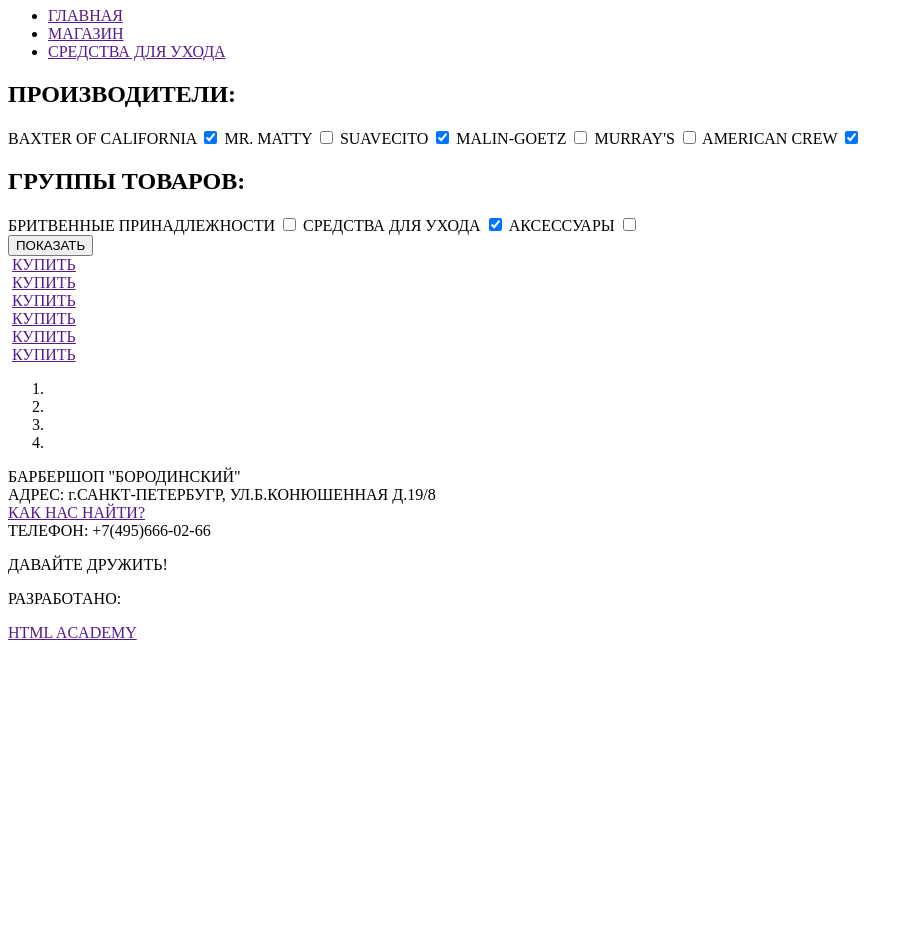
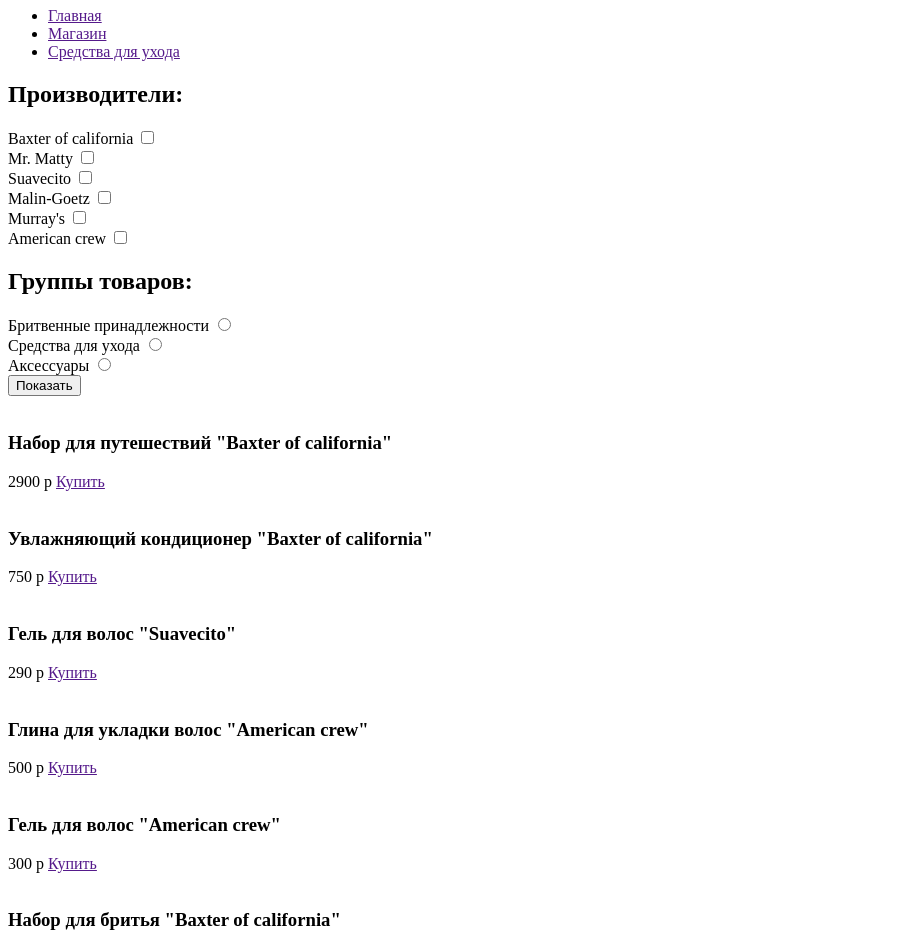
Before and after one commit to alexashitkov/Second-project, a plain HTML site: page index.html in a window 1280 px wide. Shown: the part 239-1181 px from the top of the page, without its empty margins (0-913 px from the left). Before the commit the page ends 889 px from the top, so only its background shows below. Drawn offline with Linux system fonts and the light colour scheme.

Commit message:
new commit

```diff
--- a/index.html
+++ b/index.html
@@ -2,133 +2,157 @@
 <html lang="ru">
 <head>
   <meta charset="UTF-8">
-  <meta name="viewport" content="width=device-width, initial-scale=1.0">
-  <meta http-equiv="X-UA-Compatible" content="ie=edge">
-  <title>БАРБЕРШОП "БОРОДИНСКИЙ"</title>
+  <title>Барбершоп "Бородинский"</title>
 </head>
 <body>
   <header class="main-header">
    <div class=container"">
-    <a href=""><img src="" width="" height="" alt="">Barbershop</a>
+    <a class="logo" href=""><img src="" width="" height="" alt="">Barbershop</a>
     <nav class="main-navigation">
       <ul>
-        <li><a href="">ИНФОРМАЦИЯ</a></li>
-        <li><a href="">НОВОСТИ</a></li>
-        <li><a href="">ПРАЙС-ЛИСТ</a></li>
-        <li><a href="">МАГАЗИН</a></li>
-        <li><a href="">КОНТАКТЫ</a></li>
+        <li><a href="">Информация</a></li>
+        <li><a href="">Новости</a></li>
+        <li><a href="">Прайс-лист</a></li>
+        <li><a href="">Магазин</a></li>
+        <li><a href="">Контакты</a></li>
       </ul>
     </nav>
-    <div class="user-block">
-      <img src="" width="" height="" alt="">
-      <a class="login" href="">ВХОД</a>
+    <div class="sign-in">
+      <a class="login" href="">Вход</a>
     </div>
    </div>
   </header>
-    <main class="container">
+  <main class="main-page">
+    <div class="container">
       <div class="breadcrumbs">
-        <h1>СРЕДСТВА ДЛЯ УХОДА</h1>
+        <h1>Средства для ухода</h1>
+         <nav>
           <ul>
            <li>
-            <a class="breadcrumbs-item" href="">ГЛАВНАЯ</a>
+            <a class="breadcrumbs-item" href="">Главная</a>
            </li>
            <li>
-            <a class="breadcrumbs-item" href="">МАГАЗИН</a>
+            <a class="breadcrumbs-item" href="">Магазин</a>
            </li>
            <li>
-            <a class="breadcrumbs-item" href="">СРЕДСТВА ДЛЯ УХОДА</a>
+            <a class="breadcrumbs-item" href="">Средства для ухода</a>
           </li>
          </ul>
+        </nav>
       </div>
-      <div class="main-form">
-        <div class="form1">
-          <h2>ПРОИЗВОДИТЕЛИ:</h2>
-          <label for="wash1">BAXTER OF CALIFORNIA
-              <input type="checkbox" name="BAXTER OF CALIFORNIA" id="wash1" checked>
-            </label>
-          <label for="wash2">MR. MATTY
-             <input type="checkbox" name="MR. MATTY" id="wash2">
-           </label>
-          <label for="wash3">SUAVECITO
-              <input type="checkbox" name="SUAVECITO" id="wash3" checked>
-            </label>
-          <label for="wash4">MALIN-GOETZ
-              <input type="checkbox" name="MALIN-GOETZ" id="wash4">
-            </label>
-          <label for="wash5">MURRAY'S
-              <input type="checkbox" name="MURRAY'S" id="wash5">
-            </label>
-          <label for="wash6">AMERICAN CREW
-              <input type="checkbox" name="AMERICAN CREW" id="wash6" checked>
-          </label>
+      <aside class="form-page">
+        <form action="">
+          <div class="filter">
+            <h2>Производители:</h2>
+            <div class="filter-group">
+              <label for="">Baxter of california</label>
+              <input type="checkbox">
             </div>
-        <div class="form2">
-          <H2>ГРУППЫ ТОВАРОВ:</H2>
-          <label for="washin1">БРИТВЕННЫЕ ПРИНАДЛЕЖНОСТИ
-              <input type="checkbox" name="name1" id="washin1">
-            </label>
-          <label for="washin2">СРЕДСТВА ДЛЯ УХОДА
-              <input type="checkbox" name="name2" id="washin2" checked>
-            </label>
-          <label for="washin3">АКСЕССУАРЫ
-              <input type="checkbox" name="name3" id="washin3">
-          </label>
+            <div class="filter-group">
+              <label for="">Mr. Matty</label>
+              <input type="checkbox">
             </div>
-       <button class="btn" type="submit">ПОКАЗАТЬ</button>
+            <div class="filter-group">
+              <label for="">Suavecito</label>
+              <input type="checkbox">
             </div>
-      <div class="main-img">
-        <div class="img1">
-          <img src="" alt="" >
-          <a href="">КУПИТЬ</a>
+            <div class="filter-group">
+              <label for="">Malin-Goetz</label>
+              <input type="checkbox">
             </div>
-        <div class="img2">
-          <img src="" alt="" >
-          <a href="">КУПИТЬ</a>
+            <div class="filter-group">
+              <label for="">Murray's</label>
+              <input type="checkbox">
             </div>
-       <div class="img3">
-          <img src="" alt="" >
-          <a href="">КУПИТЬ</a>
+            <div class="filter-group">
+              <label for="">American crew</label>
+              <input type="checkbox">
             </div>
-        <div class="img4">
-          <img src="" alt="" >
-          <a href="">КУПИТЬ</a>
           </div>
-        <div class="img5">
-          <img src="" alt="" >
-          <a href="">КУПИТЬ</a>
+          <div class="filter">
+          <h2>Группы товаров:</h2>
+            <div class="filter-group">
+              <label for="">Бритвенные принадлежности</label>
+              <input type="radio" type="text">
             </div>
-        <div class="img6">
-          <img src="" alt="" >
-          <a href="">КУПИТЬ</a>
+            <div class="filter-group">
+              <label for="">Средства для ухода</label>
+              <input type="radio">
+            </div>
+            <div class="filter-group">
+              <label for="">Аксессуары</label>
+              <input type="radio">
+            </div>
+          </div>
+        <button class="btn" type="submit">Показать</button>
+      </form>
+    </aside>
+    <div class="catalog">
+      <section class="catalog-item">
+        <img src="" alt="">
+        <h3>Набор для путешествий "Baxter of california"</h3>
+        <span>2900 р</span>
+        <a class="active" href="">Купить</a>
+      </section>
+      <section class="catalog-item">
+        <img src="" alt="">
+        <h3>Увлажняющий кондиционер "Baxter of california"</h3>
+        <span>750 р</span>
+        <a class="active" href="">Купить</a>
+      </section>
+      <section class="catalog-item">
+        <img src="" alt="">
+        <h3>Гель для волос "Suavecito"</h3>
+        <span>290 р</span>
+        <a class="active" href="">Купить</a>
+      </section>
+      <section class="catalog-item">
+        <img src="" alt="">
+        <h3>Глина для укладки волос "American crew"</h3>
+        <span>500 р</span>
+        <a class="active" href="">Купить</a>
+      </section>
+      <section class="catalog-item">
+        <img src="" alt="">
+        <h3>Гель для волос "American crew"</h3>
+        <span>300 р</span>
+        <a class="active" href="">Купить</a>
+      </section>
+      <section class="catalog-item">
+        <img src="" alt="">
+        <h3>Набор для бритья "Baxter of california"</h3>
+        <span>3900 р</span>
+        <a class="active" href="">Купить</a>
+      </section>
     </div>
         <div class="pagination">
-          <ol>
-            <li><a href=""></a></li>
-            <li><a href=""></a></li>
-            <li><a href=""></a></li>
-            <li><a href=""></a></li>
-          </ol>
+          <ul>
+            <li><a href="">1</a></li>
+            <li><a href="">2</a></li>
+            <li><a href="">3</a></li>
+            <li><a href="">4</a></li>
+          </ul>
+         </div>
       </div>
     </div>
    </main>
     <footer class="main-footer">
       <section class="footer-contact">
-       БАРБЕРШОП "БОРОДИНСКИЙ" <br>
-       АДРЕС: г.САНКТ-ПЕТЕРБУГР, УЛ.Б.КОНЮШЕННАЯ Д.19/8 <br>
-       <a href="">КАК НАС НАЙТИ?</a> <br>
-       ТЕЛЕФОН: +7(495)666-02-66
+       Барбершоп "Бородинский" <br>
+       Адрес: г.Санкт-Петербург, ул.Б.Конюшенная д.19/8 <br>
+       <a href="">Как нас найти?</a> <br>
+       Телефон:<a href="tel:+7(495)666-02-66">+7(495)666-02-66</a>
       </section>
-      <section class="footer-cosial">
-        <p>ДАВАЙТЕ ДРУЖИТЬ!</p>
+      <section class="footer-social">
+        <p>Давайте дружить!</p>
         <a class="social-btn social-btn-vk" href=""></a>
         <a class="social-btn social-btn-fb" href=""></a>
         <a class="social-btn social-btn-inst" href=""></a>
       </section>
-      <section class="footer-copirigte">
-       <p>РАЗРАБОТАНО:</p>
-        <a class="btn" href="">HTML ACADEMY</a>
+      <section class="footer-copyrigte">
+       <p>Разработано:</p>
+        <a class="btn" href="">HTML Academy</a>
       </section>
     </footer>
    </body>
 </html>
-</html>
```
Lines whose indentation alone changed are shown as unchanged.
